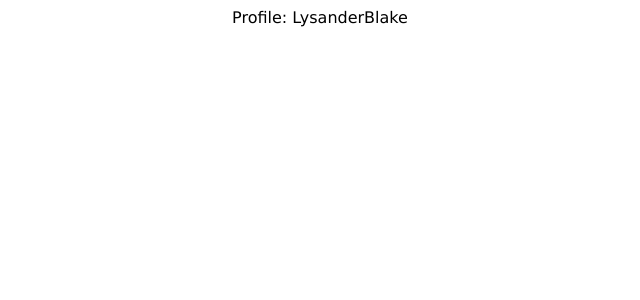
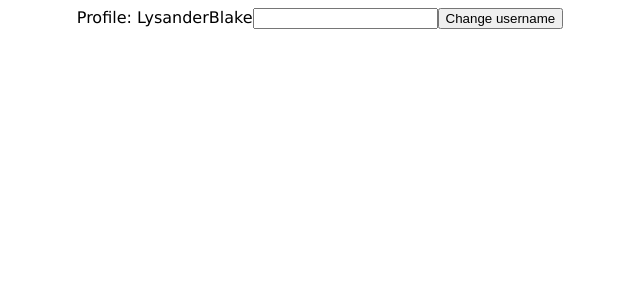
Before and after one commit to Emotion321/project, a React (Create React App) app: page /profile in a window 1280 px wide. Shown: the top 300 px of the page, without its empty margins (328-968 px from the left). Built offline with nearby package versions, Linux system fonts and the light colour scheme.

Commit message:
AppContext

```diff
--- a/src/pages/ChangeProfile.js
+++ b/src/pages/ChangeProfile.js
@@ -1,6 +1,10 @@
 import React, { useState } from "react";
+import { useContext } from "react";
+import { AppContext } from "../App";
 
 export const ChangeProfile = (props) => {
+  const { setUsername } = useContext(AppContext);
+
   const [newUsername, setNewUsername] = useState("");
   return (
     <dib>
@@ -11,7 +15,7 @@ export const ChangeProfile = (props) => {
       />
       <button
         onClick={() => {
-          props.setUsername(newUsername);
+          setUsername(newUsername);
         }}
       >
         Change username
--- a/src/pages/Profile.js
+++ b/src/pages/Profile.js
@@ -9,6 +9,7 @@ export const Profile = (props) => {
   return (
     <div>
       Profile: {username}
+      <ChangeProfile />
     </div>
   );
 };
```
